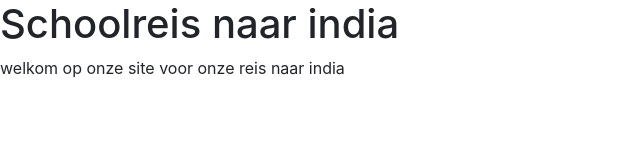
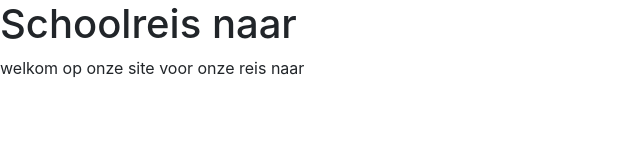
Before and after one commit to gregoryolievier/reis-website, a plain HTML site: page img/index.html in a window 1280 px wide. Shown: the whole page, without its empty margins (0-640 px from the left). Drawn offline with nearby package versions, Linux system fonts and the light colour scheme.

Commit message:
wijziging
grerg

```diff
--- a/img/index.html
+++ b/img/index.html
@@ -12,9 +12,9 @@
   <body>
 
 
-    <h1>Schoolreis naar india</h1>
+    <h1>Schoolreis naar </h1>
 
-    <p>welkom op onze site voor onze reis naar india</p>
+    <p>welkom op onze site voor onze reis naar </p>
 
 
 
```
